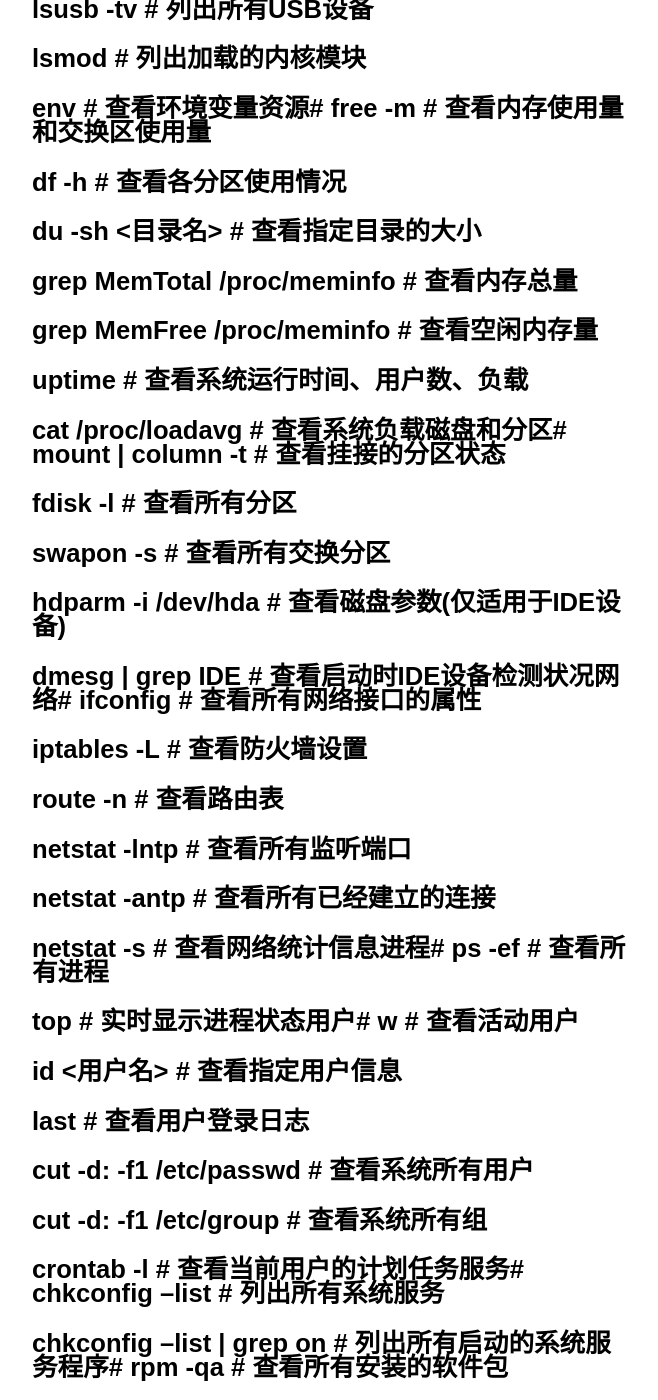
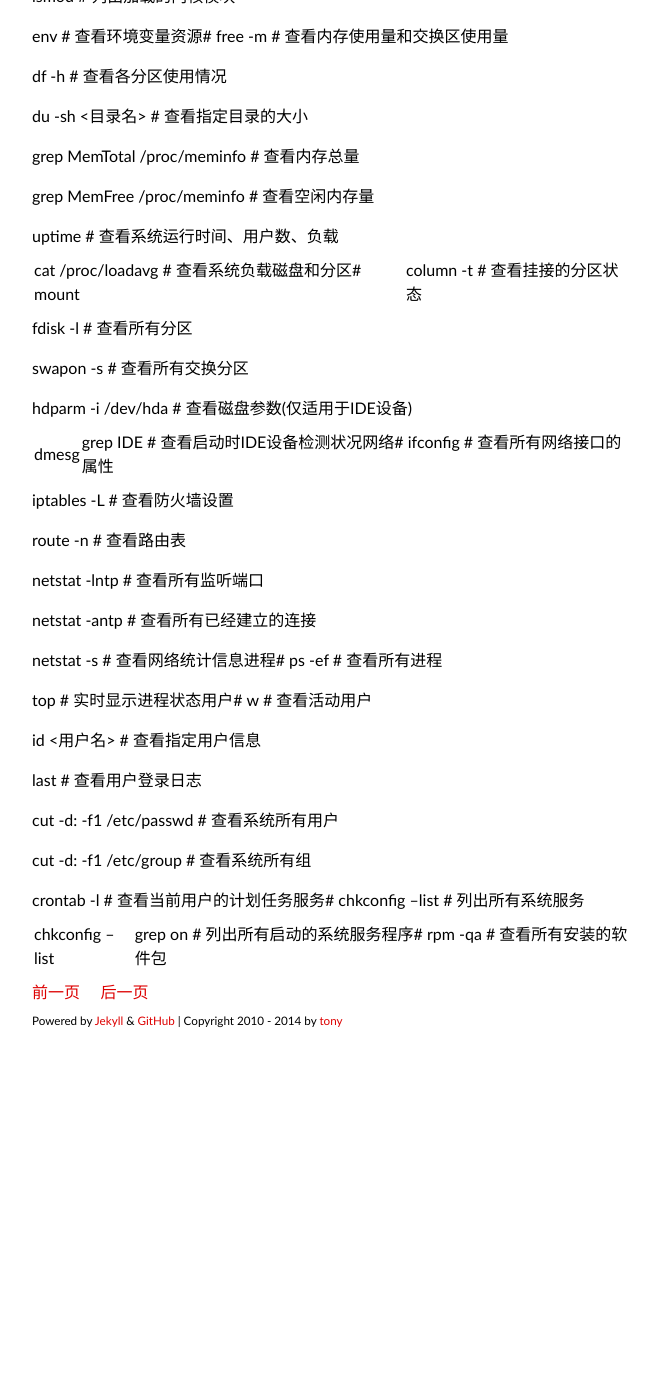
Before and after one commit to tonyskywalker/tonyskywalker.github.io, a Jekyll site: the page built from _posts/2011-03-30-linux-commands-basic.md, in a window 1280 px wide and 1400 px high, scrolled down 490 px. Shown: the whole window, without its empty margins (308-966 px from the left). Built offline with Jekyll 4.4.1, drawn with Linux system fonts in a browser that asks for light colours; some web fonts are replaced; Markdown is read by kramdown in place of the engine named in the settings; comment, search, counter and statistics services are not loaded; after the commit the page ends 1553 px from its top, so only the background shows below that.

```diff
--- a/_posts/2011-03-30-linux-commands-basic.md
+++ b/_posts/2011-03-30-linux-commands-basic.md
@@ -7,33 +7,62 @@ tags: [tool, linux]
 
 linux系统常用命令
 
-# uname -a # 查看内核/操作系统/CPU信息
-# head -n 1 /etc/issue # 查看操作系统版本
-# cat /proc/cpuinfo # 查看CPU信息
-# hostname # 查看计算机名
-# lspci -tv # 列出所有PCI设备
-# lsusb -tv # 列出所有USB设备
-# lsmod # 列出加载的内核模块
-# env # 查看环境变量资源# free -m # 查看内存使用量和交换区使用量
-# df -h # 查看各分区使用情况
-# du -sh <目录名> # 查看指定目录的大小
-# grep MemTotal /proc/meminfo # 查看内存总量
-# grep MemFree /proc/meminfo # 查看空闲内存量
-# uptime # 查看系统运行时间、用户数、负载
-# cat /proc/loadavg # 查看系统负载磁盘和分区# mount | column -t # 查看挂接的分区状态
-# fdisk -l # 查看所有分区
-# swapon -s # 查看所有交换分区
-# hdparm -i /dev/hda # 查看磁盘参数(仅适用于IDE设备)
-# dmesg | grep IDE # 查看启动时IDE设备检测状况网络# ifconfig # 查看所有网络接口的属性
-# iptables -L # 查看防火墙设置
-# route -n # 查看路由表
-# netstat -lntp # 查看所有监听端口
-# netstat -antp # 查看所有已经建立的连接
-# netstat -s # 查看网络统计信息进程# ps -ef # 查看所有进程
-# top # 实时显示进程状态用户# w # 查看活动用户
-# id <用户名> # 查看指定用户信息
-# last # 查看用户登录日志
-# cut -d: -f1 /etc/passwd # 查看系统所有用户
-# cut -d: -f1 /etc/group # 查看系统所有组
-# crontab -l # 查看当前用户的计划任务服务# chkconfig --list # 列出所有系统服务
-# chkconfig --list | grep on # 列出所有启动的系统服务程序# rpm -qa # 查看所有安装的软件包
+uname -a # 查看内核/操作系统/CPU信息
+
+head -n 1 /etc/issue # 查看操作系统版本
+
+cat /proc/cpuinfo # 查看CPU信息
+
+hostname # 查看计算机名
+
+lspci -tv # 列出所有PCI设备
+
+lsusb -tv # 列出所有USB设备
+
+lsmod # 列出加载的内核模块
+
+env # 查看环境变量资源# free -m # 查看内存使用量和交换区使用量
+
+df -h # 查看各分区使用情况
+
+du -sh <目录名> # 查看指定目录的大小
+
+grep MemTotal /proc/meminfo # 查看内存总量
+
+grep MemFree /proc/meminfo # 查看空闲内存量
+
+uptime # 查看系统运行时间、用户数、负载
+
+cat /proc/loadavg # 查看系统负载磁盘和分区# mount | column -t # 查看挂接的分区状态
+
+fdisk -l # 查看所有分区
+
+swapon -s # 查看所有交换分区
+
+hdparm -i /dev/hda # 查看磁盘参数(仅适用于IDE设备)
+
+dmesg | grep IDE # 查看启动时IDE设备检测状况网络# ifconfig # 查看所有网络接口的属性
+
+iptables -L # 查看防火墙设置
+
+route -n # 查看路由表
+
+netstat -lntp # 查看所有监听端口
+
+netstat -antp # 查看所有已经建立的连接
+
+netstat -s # 查看网络统计信息进程# ps -ef # 查看所有进程
+
+top # 实时显示进程状态用户# w # 查看活动用户
+
+id <用户名> # 查看指定用户信息
+
+last # 查看用户登录日志
+
+cut -d: -f1 /etc/passwd # 查看系统所有用户
+
+cut -d: -f1 /etc/group # 查看系统所有组
+
+crontab -l # 查看当前用户的计划任务服务# chkconfig --list # 列出所有系统服务
+
+chkconfig --list | grep on # 列出所有启动的系统服务程序# rpm -qa # 查看所有安装的软件包
```
